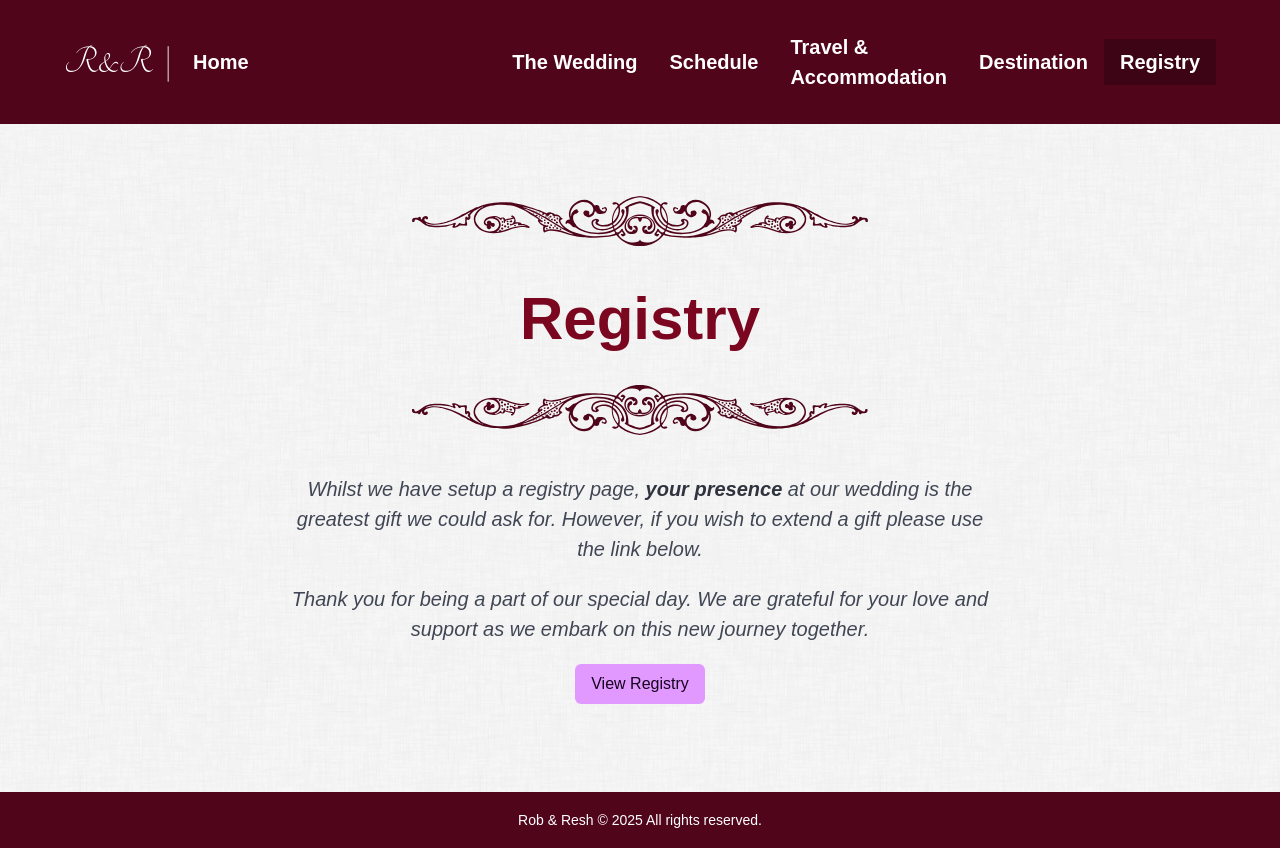
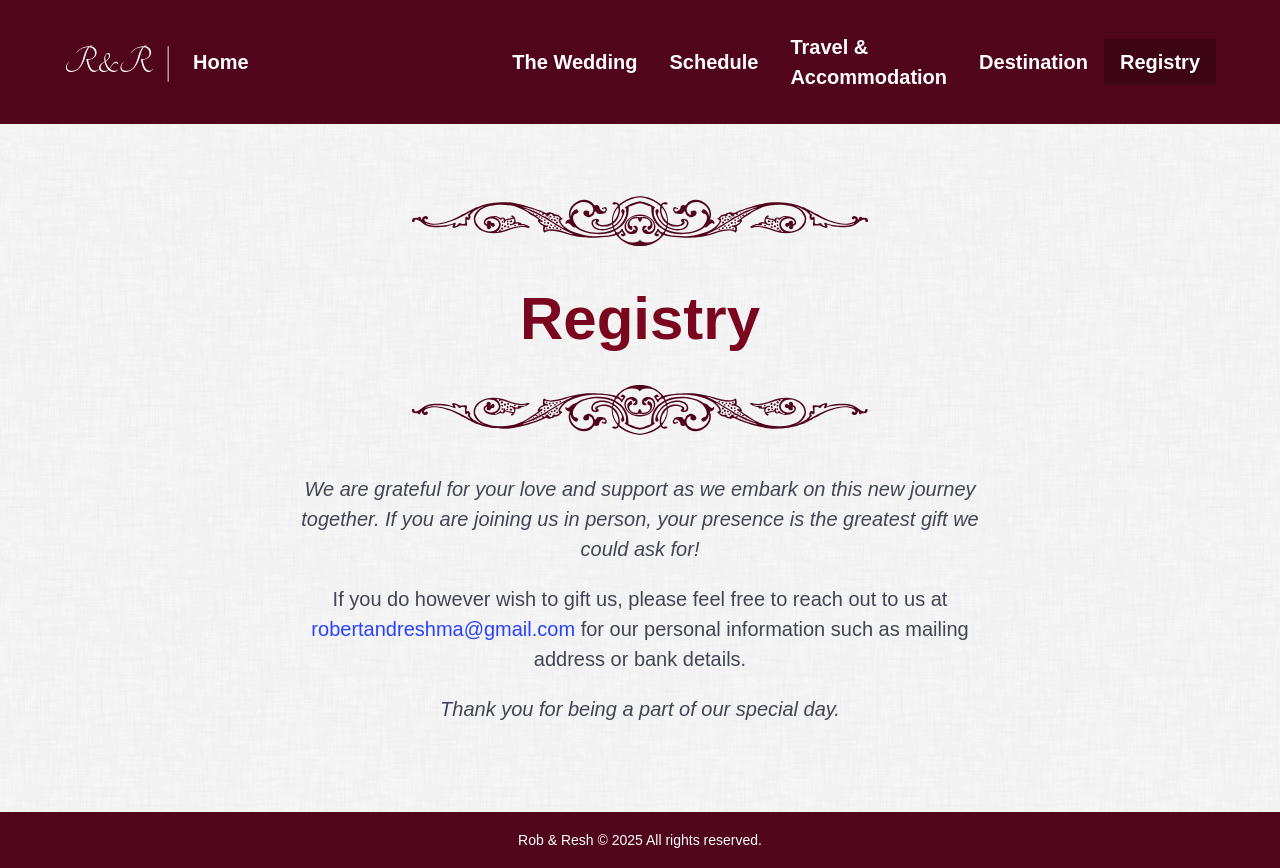
Before and after one commit to robholden/TheWedding, an Angular app: page /registry in a window 1280 px wide. Built offline with nearby package versions, Linux system fonts and the light colour scheme; a web font is replaced by a local one.

Commit message:
Changed registry wording

```diff
--- a/src/app/registry/registry.page.html
+++ b/src/app/registry/registry.page.html
@@ -14,14 +14,17 @@
                 </div>
 
                 <p>
-                    <em> Whilst we have setup a registry page, <strong>your presence</strong> at our wedding is the greatest gift we could ask for. However, if you wish to extend a gift please use the link below. </em>
+                    <em> We are grateful for your love and support as we embark on this new journey together. If you are joining us in person, your presence is the greatest gift we could ask for! </em>
                 </p>
 
                 <p>
-                    <em> Thank you for being a part of our special day. We are grateful for your love and support as we embark on this new journey together. </em>
+                    If you do however wish to gift us, please feel free to reach out to us at
+                    <a href="mailto:robertandreshma@gmail.com">robertandreshma{{ '@' }}gmail.com</a> for our personal information such as mailing address or bank details.
                 </p>
 
-                <a class="button is-primary" href="https://withjoy.com/reshma-and-robert-dec-25/registry" target="_blank" rel="noopener noreferrer"> View Registry </a>
+                <p>
+                    <em>Thank you for being a part of our special day. </em>
+                </p>
             </div>
         </section>
     </div>
```
Also changed, not shown: 1 other file (tests, documents, lock files or other folders).
